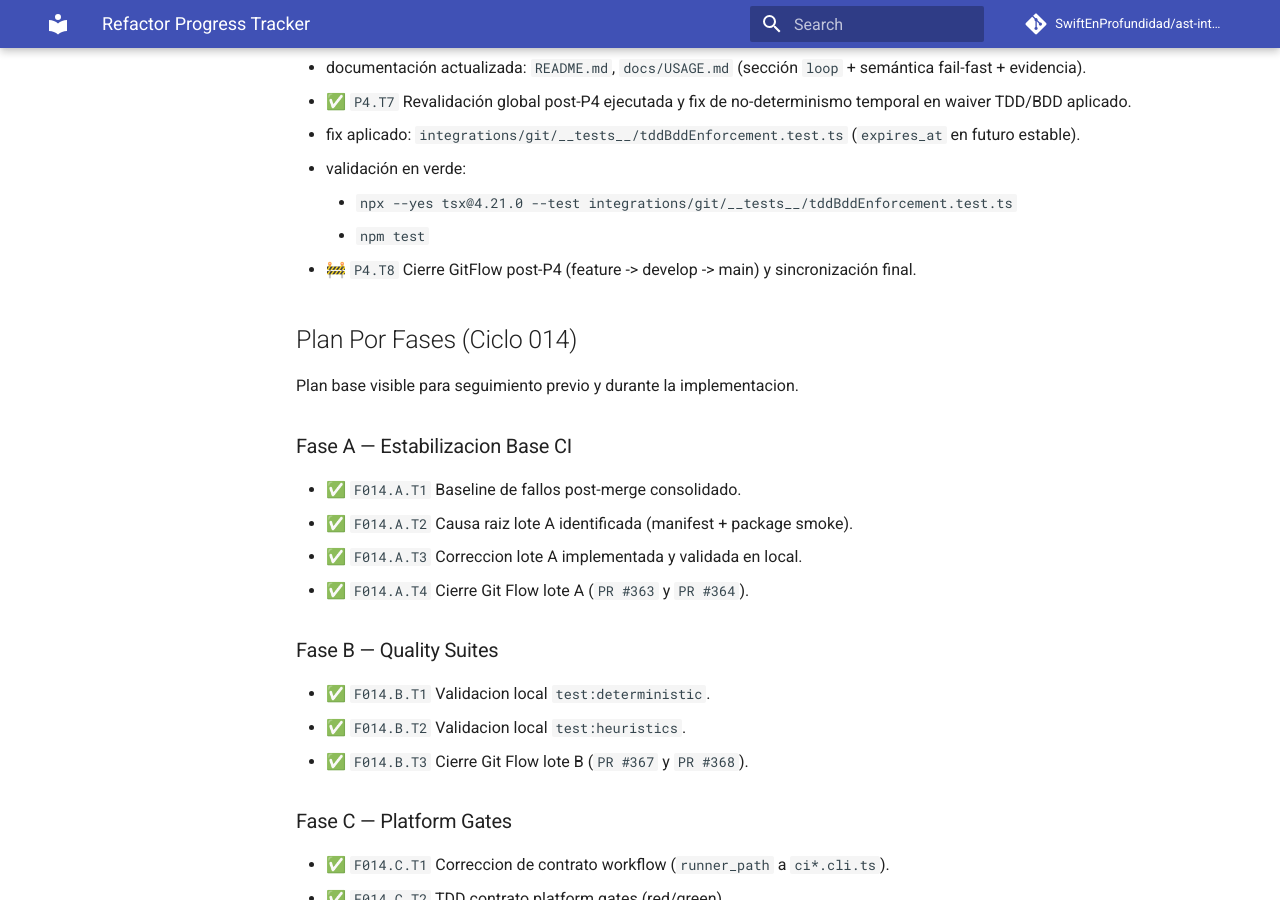
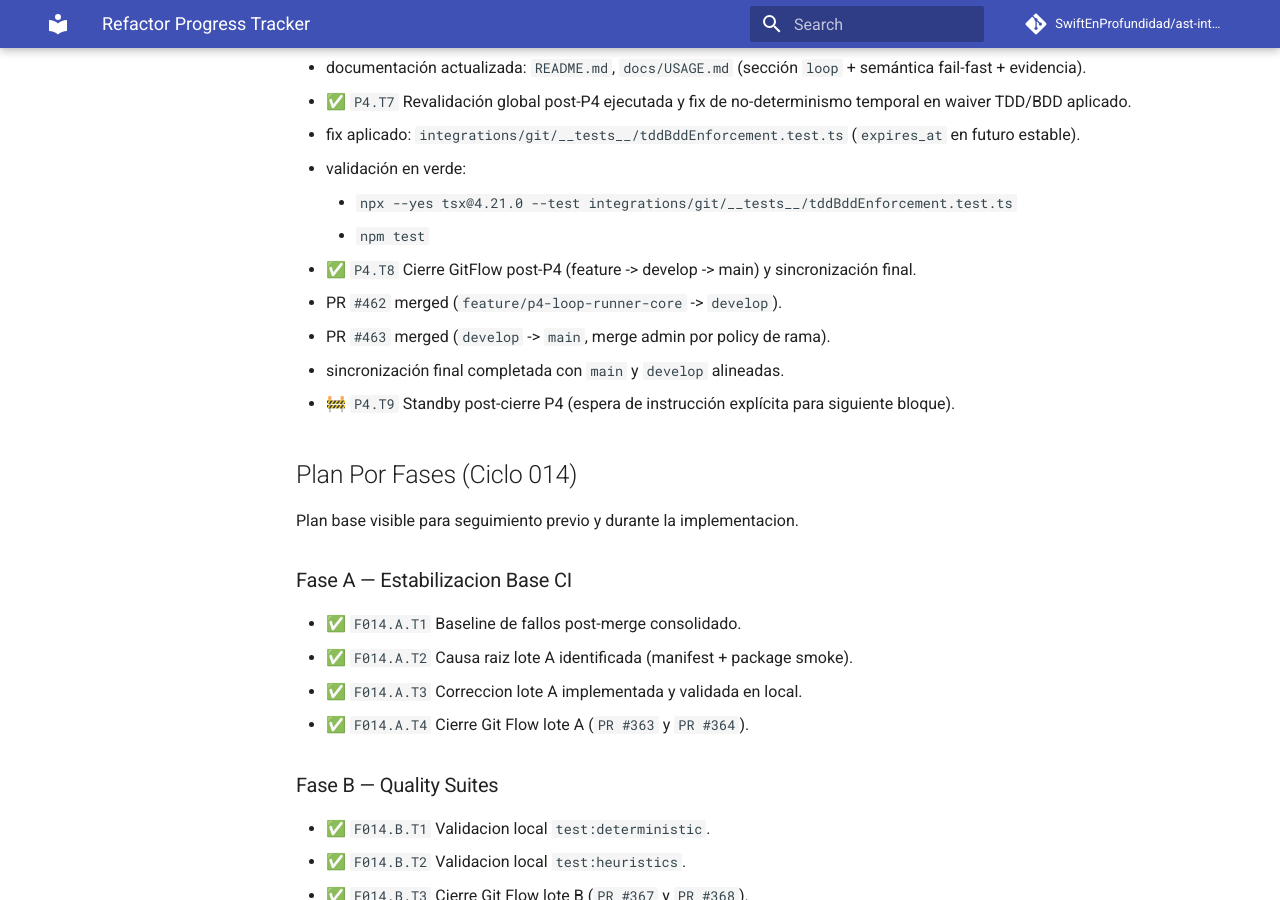
Before and after one commit to SwiftEnProfundidad/ast-intelligence-hooks, an MkDocs documentation site: the page built from docs/REFRACTOR_PROGRESS.md, in a window 1280 px wide and 900 px high, scrolled down 5905 px. Built offline with MkDocs 1.6.1 and Material for MkDocs 9.7.7, drawn with Linux system fonts in a browser that asks for light colours; comment, search, counter and statistics services are not loaded.

Commit message:
docs(tracker): close P4 gitflow task and open post-close standby

```diff
--- a/docs/REFRACTOR_PROGRESS.md
+++ b/docs/REFRACTOR_PROGRESS.md
@@ -157,7 +157,11 @@ Fuente unica de seguimiento operativo. No se abren nuevos MDs temporales de trac
   - validación en verde:
     - `npx --yes tsx@4.21.0 --test integrations/git/__tests__/tddBddEnforcement.test.ts`
     - `npm test`
-- 🚧 `P4.T8` Cierre GitFlow post-P4 (feature -> develop -> main) y sincronización final.
+- ✅ `P4.T8` Cierre GitFlow post-P4 (feature -> develop -> main) y sincronización final.
+  - PR `#462` merged (`feature/p4-loop-runner-core` -> `develop`).
+  - PR `#463` merged (`develop` -> `main`, merge admin por policy de rama).
+  - sincronización final completada con `main` y `develop` alineadas.
+- 🚧 `P4.T9` Standby post-cierre P4 (espera de instrucción explícita para siguiente bloque).
 
 ## Plan Por Fases (Ciclo 014)
 Plan base visible para seguimiento previo y durante la implementacion.
```
